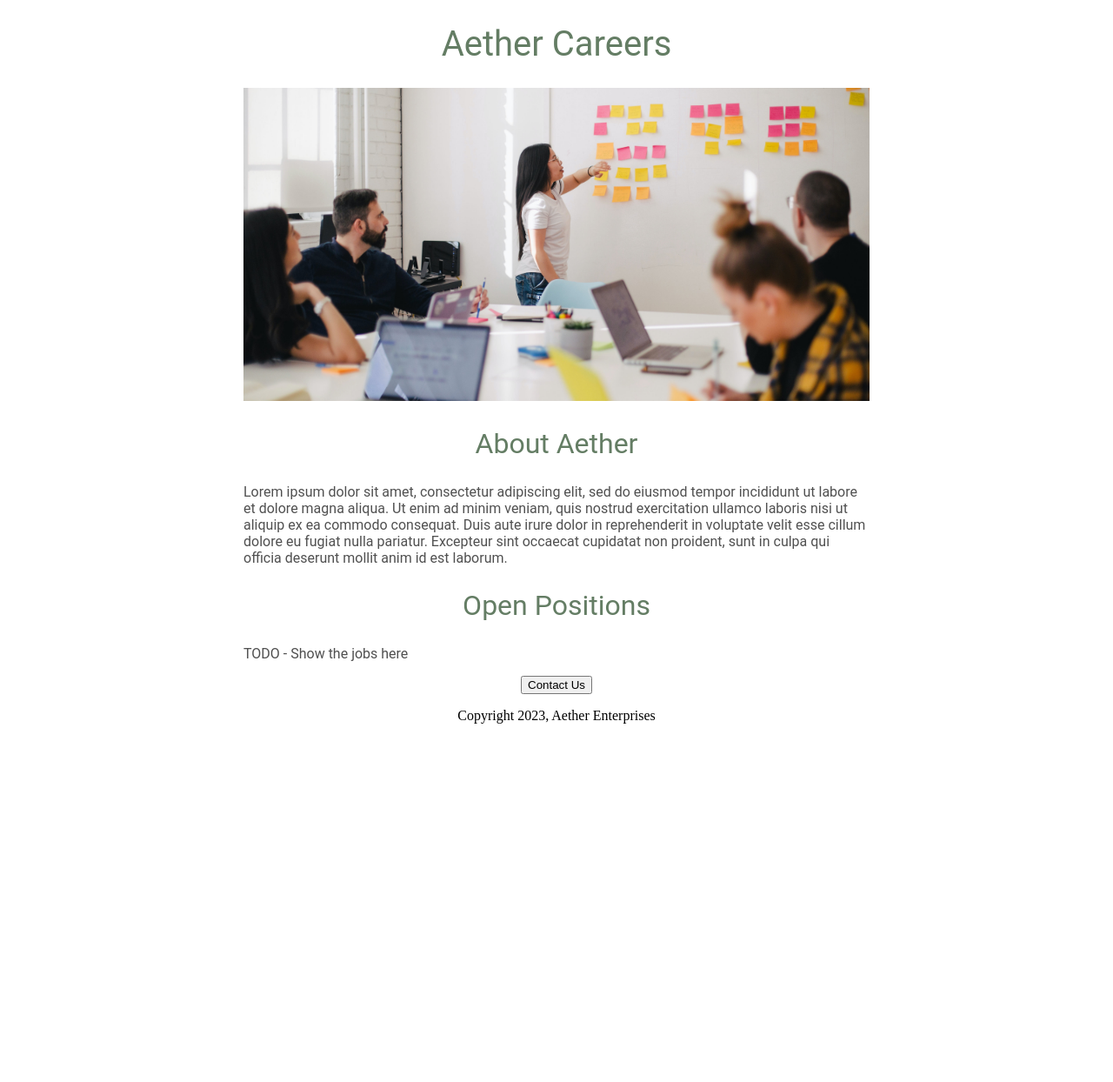
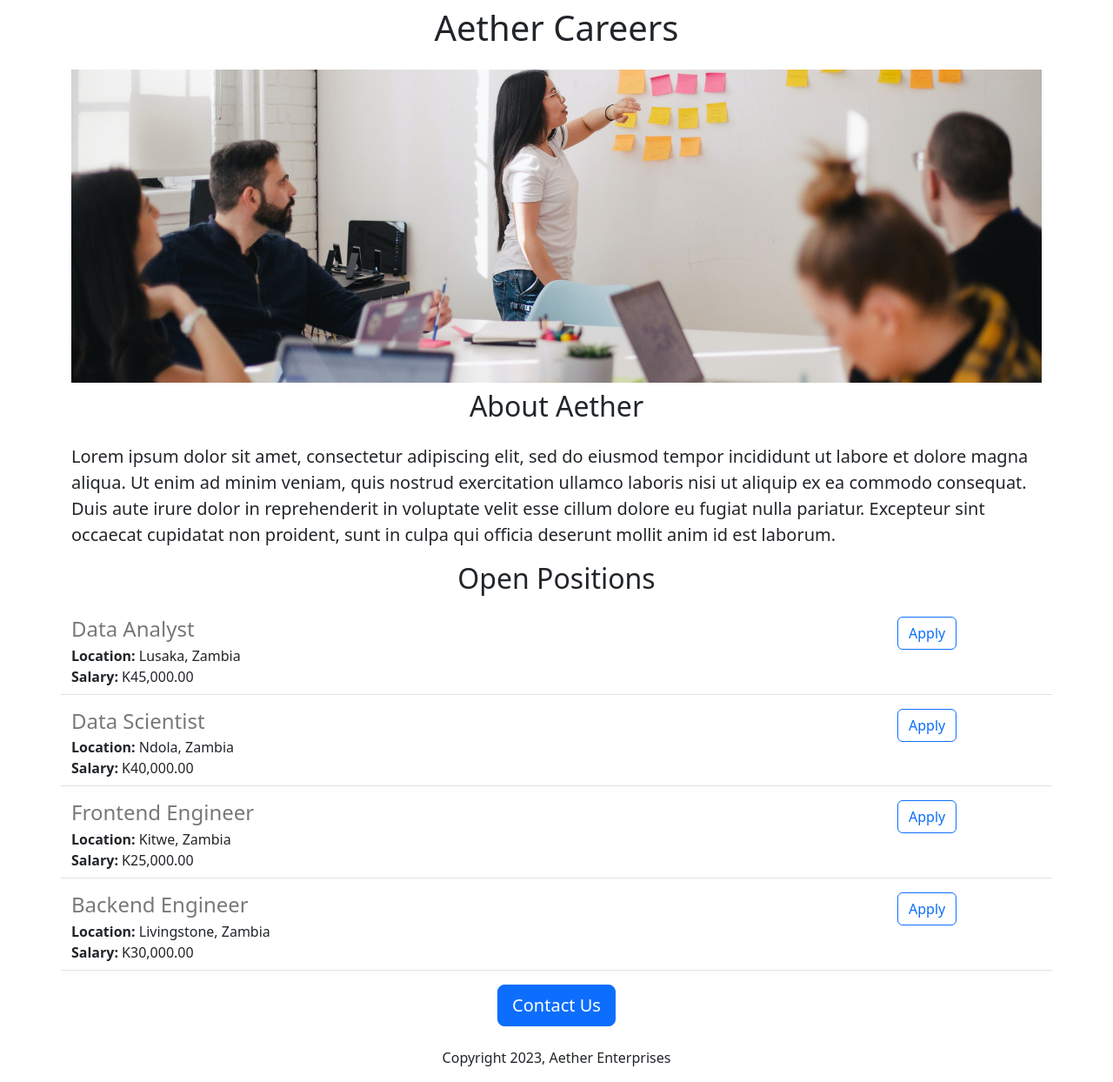
Before and after one commit to MushiliKafula/mushili-careers-website, a Flask app: page / in a window 1280 px wide. Shown: the whole page at 87% size. Before the commit the page ends 832 px from the top, so only its background shows below. Run offline with Flask 3, Linux system fonts and the light colour scheme.

Commit message:
Added dynamic data and API route

```diff
--- a/app.py
+++ b/app.py
@@ -1,9 +1,39 @@
-from flask import Flask, render_template
+from flask import Flask, render_template, jsonify
 
 app = Flask(__name__)
+
+JOBS = [{
+  'id': 1,
+  'title': 'Data Analyst',
+  'location': 'Lusaka, Zambia',
+  'salary': 'K45,000.00'
+}, {
+  'id': 2,
+  'title': 'Data Scientist',
+  'location': 'Ndola, Zambia',
+  'salary': 'K40,000.00'
+}, {
+  'id': 3,
+  'title': 'Frontend Engineer',
+  'location': 'Kitwe, Zambia',
+  'salary': 'K25,000.00'
+}, {
+  'id': 3,
+  'title': 'Backend Engineer',
+  'location': 'Livingstone, Zambia',
+  'salary': 'K30,000.00'
+}]
+
+
 @app.route("/")
 def welcome_page():
-    return render_template('home.html')
+  return render_template('home.html', jobs=JOBS)
+
+
+@app.route("/api/jobs")
+def list_jobs():
+  return jsonify(JOBS)
+
 
 if __name__ == '__main__':
   app.run(host='0.0.0.0', debug=True)
--- a/templates/home.html
+++ b/templates/home.html
@@ -4,52 +4,33 @@
   <meta charset="UTF-8">
   <meta http-equiv="X-UA-Compatible" content="IE=edge">
   <meta name="viewport" content="width=device-width, initial-scale=1.0">
+ <link href="https://cdn.jsdelivr.net/npm/bootstrap@5.3.1/dist/css/bootstrap.min.css" rel="stylesheet" integrity="sha384-4bw+/aepP/YC94hEpVNVgiZdgIC5+VKNBQNGCHeKRQN+PtmoHDEXuppvnDJzQIu9" crossorigin="anonymous">
+
   <style>
-
-    h1{
-      font-size: 40px;
-      font-family:Roboto;
-      font-weight:normal;
-      color: rgb(100, 125, 100);
-      text-align: center;
-    }
     #banner{
+      height: 360px;
       width: 100%;
-      height:360px;
       object-fit: cover;
     }
+  </style>
 
-    h2{
-       font-family: Roboto;
-       font-size: 32px;
-       color: rgb(100, 125, 100);
-      text-align: center;
-      font-weight: normal;
-    }
-   .bodytext{
-      font-family: Roboto;
-      color: rgb(80, 80, 80);
-    }
-
-    #container{
-      max-width: 720px;
-      margin: 0 auto 0 auto;/** or 0 auto*/
-    }
-
-  </style>
   <title>Aether Enterprises Careers</title>
 </head>
 <body>
-  <div id = "container">
-   <h1>Aether Careers</h1>
-    <img id = "banner" src = "https://mushili-careers-website-1--henrykaf-mush.repl.co/static/banner.jpg" >
-    <h2>About Aether</h2>
-    <P class = "bodytext">Lorem ipsum dolor sit amet, consectetur adipiscing elit, sed do eiusmod tempor incididunt ut labore et dolore magna aliqua. Ut enim ad minim veniam, quis nostrud exercitation ullamco laboris nisi ut aliquip ex ea commodo consequat. Duis aute irure dolor in reprehenderit in voluptate velit esse cillum dolore eu fugiat nulla pariatur. Excepteur sint occaecat cupidatat non proident, sunt in culpa qui officia deserunt mollit anim id est laborum.</P>
-    <h2>Open Positions</h2>
-    <p class = "bodytext">TODO - Show the jobs here</p>
-     <div style = "text-align:center;">
-    <button>Contact Us</button>
-       <p>Copyright 2023, Aether Enterprises</p>
+  <div class="container">
+   <h1 class="text-center mt-2 mb-4">Aether Careers</h1>
+    <img class="img-fluid" id = "banner" src = "https://mushili-careers-website-1--henrykaf-mush.repl.co/static/banner.jpg" >
+    <h2 class="text-center mt-2 mb-4">About Aether</h2>
+    <P class="lead">Lorem ipsum dolor sit amet, consectetur adipiscing elit, sed do eiusmod tempor incididunt ut labore et dolore magna aliqua. Ut enim ad minim veniam, quis nostrud exercitation ullamco laboris nisi ut aliquip ex ea commodo consequat. Duis aute irure dolor in reprehenderit in voluptate velit esse cillum dolore eu fugiat nulla pariatur. Excepteur sint occaecat cupidatat non proident, sunt in culpa qui officia deserunt mollit anim id est laborum.</P>
+    <h2 class="text-center mt-2 mb-4">Open Positions</h2>
+
+      {% for job in jobs %}
+        {% include 'jobitem.html' %}
+       {% endfor %}
+
+     <div class="text-center" style="margin-top:16px;">
+    <button class="btn btn-primary btn-lg">Contact Us</button>
+       <p class="mt-4">Copyright 2023, Aether Enterprises</p>
       <div/>
   </div>
 </body>
--- /dev/null
+++ b/templates/jobitem.html
@@ -0,0 +1,18 @@
+<div class="border-bottom row" style="margin-top:16px; padding-bottom:8px;">
+  <div class="col-10">
+    <h4
+      style="color:rgb(120,120,120); margin-bottom:4px; ">            {{job['title']}}
+    </h4>
+    <div >
+      <b>Location:</b> {{job['location']}}
+    </div>
+    {% if 'salary' in job %}
+    <div >
+      <b>Salary:</b> {{job['salary']}}
+    </div>
+    {% endif %}
+  </div>
+  <div class="col-2">
+    <button type="button" class="btn btn-outline-primary">Apply</button>
+  </div>
+</div>
```
